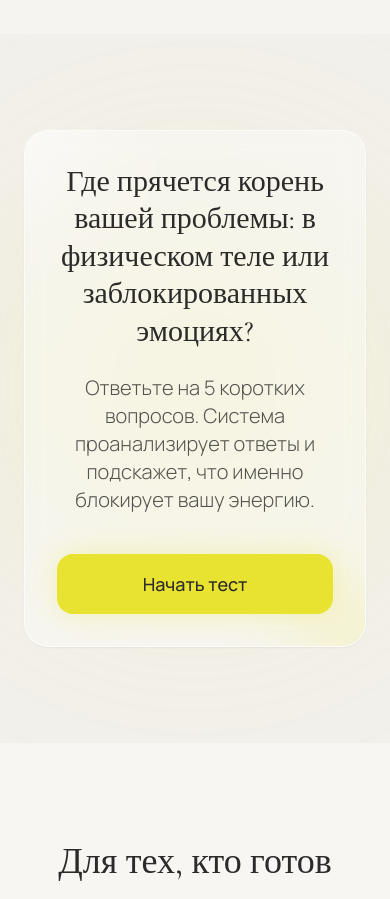
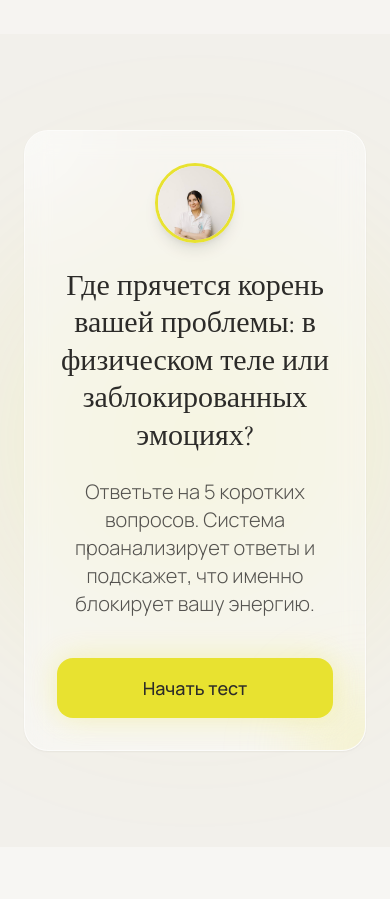
Before and after one commit to glebastashev/kinesio_site, a React (Vite) app: page / in a window 390 px wide. Shown: the part 3260-4159 px from the top of the page. Built offline with nearby package versions, Linux system fonts and the light colour scheme.

Commit message:
Add circular avatar to QuizCallout (mobile only) with pulse ring

```diff
--- a/src/components/sections/QuizCallout.tsx
+++ b/src/components/sections/QuizCallout.tsx
@@ -13,9 +13,25 @@ export const QuizCallout = ({ onOpenQuiz }: QuizCalloutProps) => {
       <div className="absolute top-1/2 left-1/2 -translate-x-1/2 -translate-y-1/2 w-full max-w-2xl h-[400px] bg-accent-yellow/15 rounded-full blur-[100px] pointer-events-none -z-10" />
 
       <div className="max-w-4xl mx-auto px-6 text-center">
-        <div>
         <FadeIn>
           <div className="glass-panel p-8 md:p-16 relative overflow-hidden">
+
+            {/* Mobile: circular avatar with accent ring */}
+            <div className="flex justify-center mb-6 md:hidden">
+              <div className="relative">
+                <div className="w-20 h-20 rounded-full overflow-hidden border-[3px] border-accent-yellow shadow-lg">
+                  <img
+                    src={`${import.meta.env.BASE_URL}assets/quiz_avatar.jpeg`}
+                    alt="Надежда Ефремова"
+                    className="w-full h-full object-cover"
+                    style={{ objectPosition: '50% 20%' }}
+                  />
+                </div>
+                {/* Pulse ring */}
+                <div className="absolute inset-0 rounded-full border-2 border-accent-yellow/40 animate-ping" />
+              </div>
+            </div>
+
             <h2 className="text-3xl md:text-5xl leading-tight mb-6 relative z-10">
               Где прячется корень вашей проблемы: <br className="hidden md:block"/>в физическом теле или заблокированных эмоциях?
             </h2>
@@ -28,13 +44,12 @@ export const QuizCallout = ({ onOpenQuiz }: QuizCalloutProps) => {
               </Button>
             </div>
 
-              {/* Subtle floating elements in the background of the card */}
+            {/* Subtle floating elements */}
             <div className="absolute top-0 left-0 w-32 h-32 bg-white/40 rounded-full blur-2xl -translate-x-1/2 -translate-y-1/2" />
             <div className="absolute bottom-0 right-0 w-32 h-32 bg-accent-yellow/20 rounded-full blur-2xl translate-x-1/2 translate-y-1/2" />
           </div>
         </FadeIn>
       </div>
-      </div>
     </section>
   );
 };
```
Also changed, not shown: public/assets/quiz_avatar.jpeg (added). Lines whose indentation alone changed are shown as unchanged.
